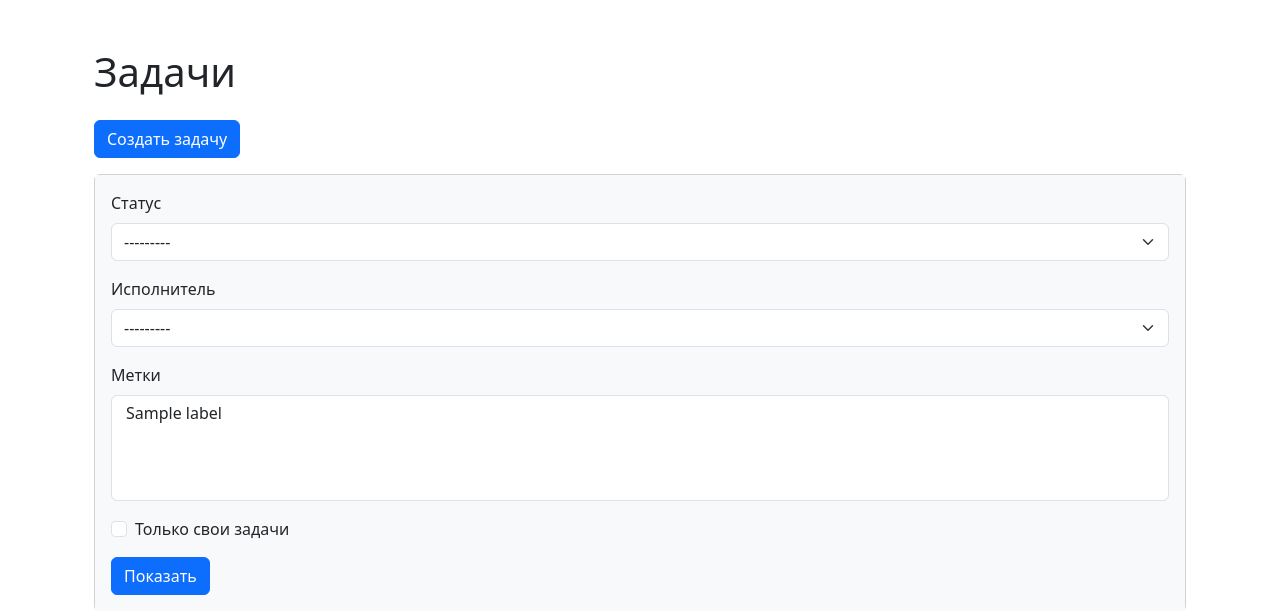
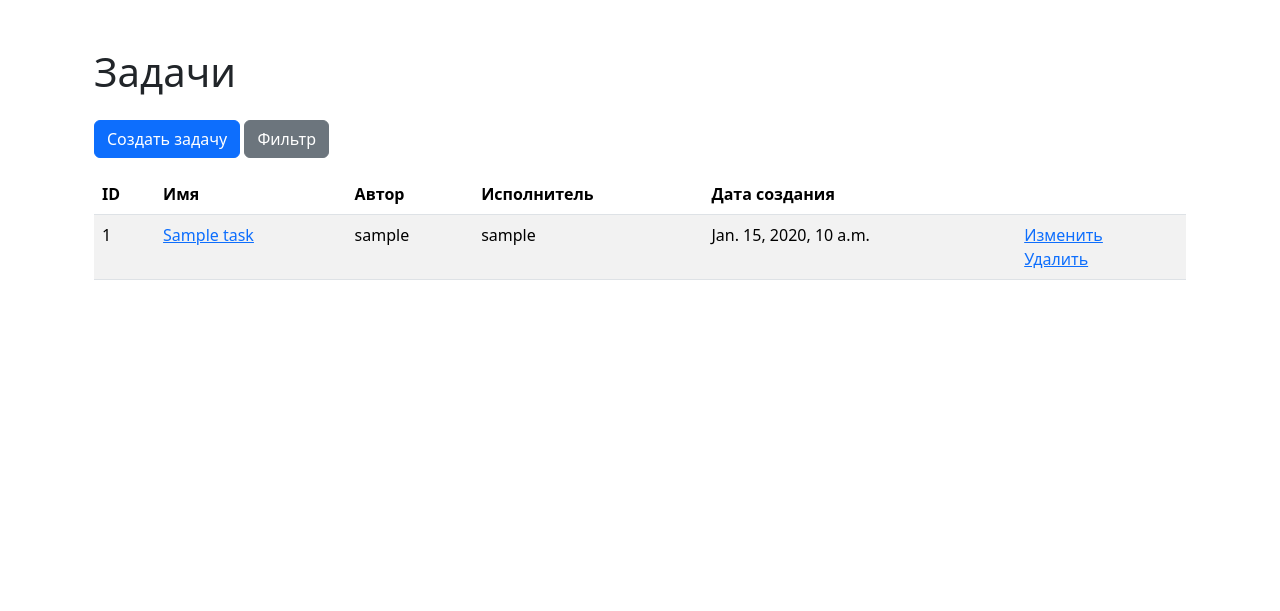
Before and after one commit to chustovalena/python-project-52, a Django app: page /tasks/ in a window 1280 px wide. Shown: the part 56-667 px from the top of the page. Run offline with Django 5.2, Linux system fonts and the light colour scheme; a user stored in the database is signed in; tables that the repository leaves empty hold one stand-in row (values such as "Sample post").

Commit message:
add filter collapse option

```diff
--- a/task_manager/task/templates/task/index.html
+++ b/task_manager/task/templates/task/index.html
@@ -8,6 +8,11 @@
         Создать задачу
     </a>
 
+    <button class="btn btn-secondary mb-3" type="button" data-bs-toggle="collapse" data-bs-target="#filterCollapse" aria-expanded="false" aria-controls="filterCollapse">
+        Фильтр
+    </button>
+
+    <div class="collapse" id="filterCollapse">
         <div class="card mb-3">
             <div class="card-body bg-light">
                 <form method="get">
@@ -41,6 +46,7 @@
                 </form>
             </div>
         </div>
+    </div>
 
     <table class="table table-striped">
         <thead>
@@ -58,7 +64,7 @@
         {% for task in filter.qs %}
             <tr>
                 <td>{{ task.id }}</td>
-                <td>{{ task.name }}</td>
+                <td><a href="{% url 'tasks:detail' task.id %}">{{ task.name }}</a></td>
                 <td>{{ task.author }}</td>
                 <td>{{ task.executor }}</td>
                 <td>{{ task.created_at }}</td>
```
Lines whose indentation alone changed are shown as unchanged.
